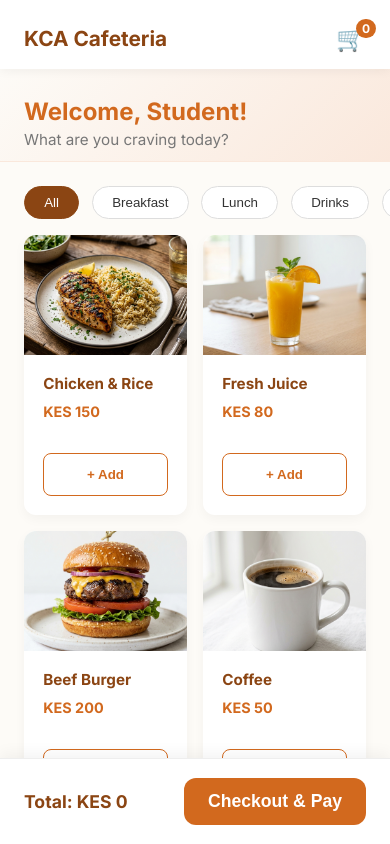
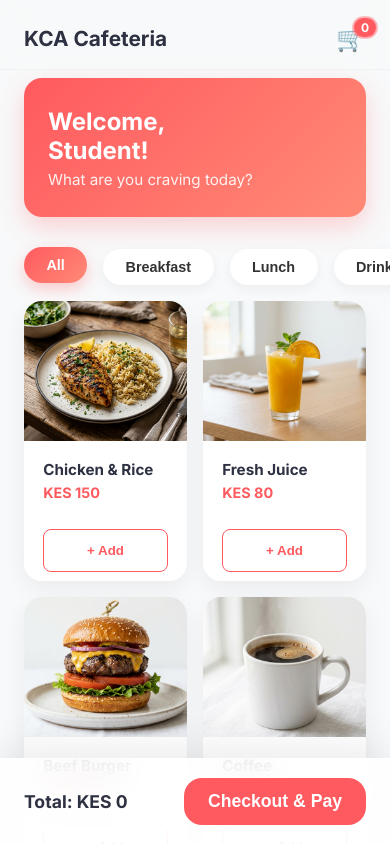
Before and after one commit to solomon476/Kca-Cafeteria, a plain HTML site: page index.html in a window 390 px wide. Both pictures are taken after a click on the button "Login". Drawn offline with Linux system fonts and the light colour scheme.

Commit message:
Enhance mobile design with glassmorphism, premium shadows, and vibrant colors

```diff
--- a/style.css
+++ b/style.css
@@ -1,12 +1,12 @@
 :root {
-    --primary-color: #D2691E; /* Burnt Orange / Terracotta */
-    --secondary-color: #8B4513; /* Warm Brown */
-    --bg-color: #FDFBF7; /* Off-white / Light Beige */
+    --primary-color: #FF5A5F; /* Vibrant modern coral/red */
+    --secondary-color: #2D3142; /* Deep navy blue for high contrast text */
+    --bg-color: #F8F9FA; /* Cleaner modern off-white */
     --text-color: #333333;
-    --text-light: #777777;
+    --text-light: #888888;
     --white: #FFFFFF;
-    --border-radius: 12px;
-    --transition: 0.3s ease;
+    --border-radius: 18px; /* Rounder, friendlier corners */
+    --transition: 0.3s cubic-bezier(0.25, 0.8, 0.25, 1); /* Smoother bounce transition */
 }
 
 * {
@@ -175,8 +175,10 @@ body {
     justify-content: space-between;
     align-items: center;
     padding: 1.5rem 1.5rem 1rem;
-    background-color: var(--white);
-    box-shadow: 0 2px 10px rgba(0,0,0,0.05);
+    background-color: rgba(248, 249, 250, 0.85); /* Transparent for glass effect */
+    backdrop-filter: blur(12px);
+    -webkit-backdrop-filter: blur(12px);
+    border-bottom: 1px solid rgba(0,0,0,0.03);
     z-index: 10;
     flex-shrink: 0;
 }
@@ -194,29 +196,38 @@ body {
 
 .badge {
     position: absolute;
-    top: -5px;
+    top: -6px;
     right: -10px;
     background-color: var(--primary-color);
     color: var(--white);
     font-size: 0.75rem;
     font-weight: bold;
-    padding: 2px 6px;
-    border-radius: 10px;
+    padding: 2px 7px;
+    border-radius: 12px;
+    animation: pulseBadge 2.5s infinite;
+}
+
+@keyframes pulseBadge {
+    0% { box-shadow: 0 0 0 0 rgba(255, 90, 95, 0.6); }
+    70% { box-shadow: 0 0 0 8px rgba(255, 90, 95, 0); }
+    100% { box-shadow: 0 0 0 0 rgba(255, 90, 95, 0); }
 }
 
 /* ==================================
    WELCOME BANNER
    ================================== */
 .welcome-banner {
-    padding: 1.5rem 1.5rem 0.5rem;
-    background: linear-gradient(135deg, var(--bg-color) 0%, #fae8dc 100%);
-    border-bottom: 1px solid #fae8dc;
-    margin-bottom: 0.5rem;
+    padding: 1.8rem 1.5rem;
+    background: linear-gradient(135deg, var(--primary-color) 0%, #FF8A76 100%);
+    border-radius: var(--border-radius);
+    margin: 0.5rem 1.5rem 1.5rem; /* Detached floating card */
+    box-shadow: 0 10px 25px rgba(255, 90, 95, 0.25);
     animation: fadeIn 0.5s ease;
     display: flex;
     justify-content: space-between;
     align-items: center;
     flex-shrink: 0;
+    color: var(--white);
 }
 
 .welcome-content {
@@ -225,13 +236,13 @@ body {
 
 .welcome-banner h3 {
     font-size: 1.5rem;
-    color: var(--primary-color);
+    color: var(--white);
     margin-bottom: 0.3rem;
     font-weight: 700;
 }
 
 .welcome-banner p {
-    color: var(--text-light);
+    color: rgba(255, 255, 255, 0.9);
     font-size: 0.95rem;
 }
 
@@ -253,8 +264,8 @@ body {
 
 .categories-scroll {
     display: flex;
-    gap: 0.8rem;
-    padding: 1rem 1.5rem;
+    gap: 1rem;
+    padding: 0.5rem 1.5rem 1rem;
     overflow-x: auto;
     scrollbar-width: none; /* Firefox */
     flex-shrink: 0;
@@ -265,21 +276,24 @@ body {
 }
 
 .pill {
-    padding: 0.5rem 1.2rem;
-    border: 1px solid #ddd;
-    border-radius: 20px;
+    padding: 0.6rem 1.4rem;
+    border: none;
+    border-radius: 24px;
     background: var(--white);
+    box-shadow: 0 4px 12px rgba(0,0,0,0.05);
     color: var(--text-color);
-    font-weight: 500;
+    font-weight: 600;
+    font-size: 0.9rem;
     cursor: pointer;
     white-space: nowrap;
     transition: var(--transition);
 }
 
 .pill.active {
-    background-color: var(--secondary-color);
+    background: linear-gradient(135deg, var(--primary-color) 0%, #FF8A76 100%);
     color: var(--white);
-    border-color: var(--secondary-color);
+    box-shadow: 0 6px 15px rgba(255, 90, 95, 0.3);
+    transform: translateY(-2px);
 }
 
 .food-grid {
@@ -295,7 +309,8 @@ body {
     background: var(--white);
     border-radius: var(--border-radius);
     overflow: hidden;
-    box-shadow: 0 4px 12px rgba(0,0,0,0.04);
+    border: none;
+    box-shadow: 0 8px 24px rgba(0,0,0,0.06);
     display: flex;
     flex-direction: column;
     min-height: 280px; /* Guarantee enough height for image and text so button never cuts */
@@ -303,13 +318,13 @@ body {
 }
 
 .food-card:hover {
-    transform: translateY(-4px);
-    box-shadow: 0 8px 16px rgba(0,0,0,0.08);
+    transform: translateY(-6px);
+    box-shadow: 0 12px 32px rgba(0,0,0,0.12);
 }
 
 .food-img {
     width: 100%;
-    height: 120px;
+    height: 140px; /* Taller images for better aesthetic */
     object-fit: cover;
 }
 
@@ -364,10 +379,12 @@ body {
     bottom: 0;
     left: 0;
     width: 100%;
-    background: var(--white);
+    background: rgba(255, 255, 255, 0.85);
+    backdrop-filter: blur(16px);
+    -webkit-backdrop-filter: blur(16px);
     padding: 1.2rem 1.5rem;
-    border-top: 1px solid #eee;
-    box-shadow: 0 -4px 15px rgba(0,0,0,0.05);
+    border-top: 1px solid rgba(255, 255, 255, 0.4);
+    box-shadow: 0 -10px 40px rgba(0,0,0,0.08);
     display: flex;
     justify-content: space-between;
     align-items: center;
```
